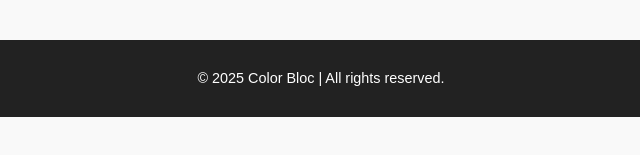
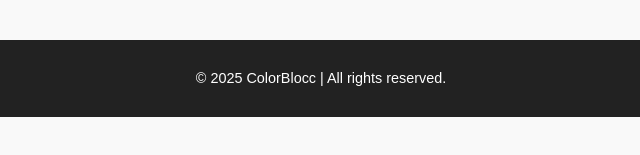
Before and after one commit to SevenMizu/ColorBlock-Application, a plain HTML site: page templates/index.html in a window 1280 px wide. Shown: the part 387-542 px from the top of the page, 319-959 px from the left. Drawn offline with Linux system fonts and the light colour scheme.

Commit message:
fixed text

```diff
--- a/templates/index.html
+++ b/templates/index.html
@@ -31,7 +31,7 @@
         </section>
     </main>
     <footer>
-        <p>&copy; 2025 Color Bloc | All rights reserved.</p>
+        <p>&copy; 2025 ColorBlocc | All rights reserved.</p>
     </footer>
 </body>
 </html>
```
